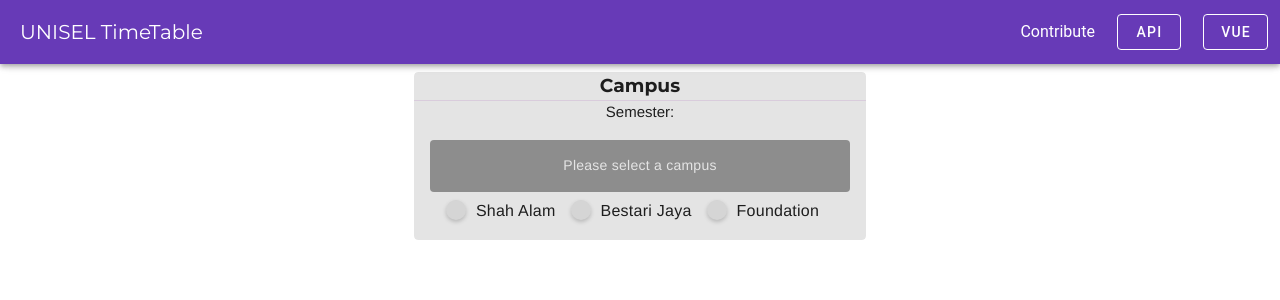
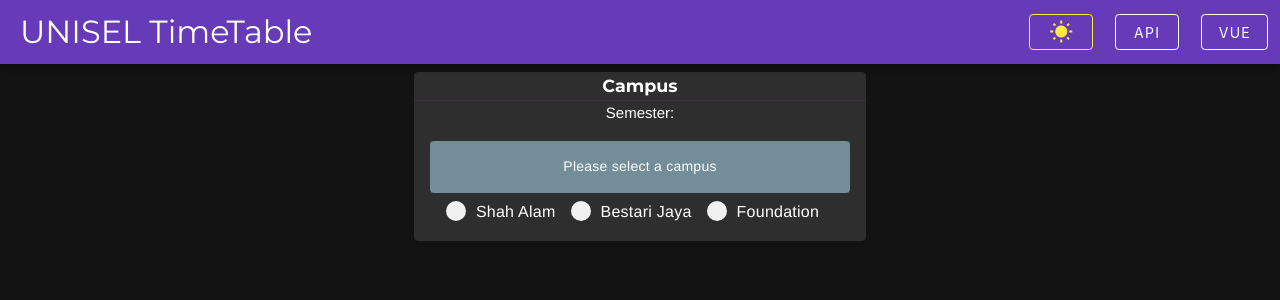
Before and after one commit to vicevirus/UNISEL-TimeTable-Vue, a Vue app: page / in a window 1280 px wide. Shown: the top 300 px of the page. Built offline with nearby package versions, Linux system fonts and the light colour scheme.

Commit message:
Added dark and light mode

```diff
--- a/src/App.vue
+++ b/src/App.vue
@@ -1,4 +1,4 @@
-Place the clear button somewhere easy and neat to access
+
 <template>
   <div id="app">
 
@@ -8,7 +8,12 @@
 
         <v-toolbar-title class="title">UNISEL TimeTable</v-toolbar-title>
         <v-spacer></v-spacer>
-        <span class="mr-3">Contribute</span>
+        <span class="mr-3">
+          <v-btn variant="outlined" :color="toggleButtonColor" @click="toggleTheme">
+            <i class="material-icons">{{ theme.global.current.value.dark ? 'wb_sunny' : 'nights_stay' }}</i>
+
+          </v-btn>
+        </span>
         <span class="mr-3"><v-btn href="https://github.com/vicevirus/UNISEL-TimeTable-REST-Scraper"
             variant="outlined">API</v-btn></span>
         <span class="mr-3"><v-btn href="https://github.com/vicevirus/UNISEL-TimeTable-Vue"
@@ -21,12 +26,12 @@
 
         <v-card variant="tonal" style="text-align: center; ">
 
-          <h3 style="font-family: 'Montserrat', sans-serif">Campus</h3>
+          <h3 style="font-family: 'Montserrat', sans-serif"><b>Campus</b></h3>
 
           <v-divider thickness="1px" color="purple"></v-divider>
           <p style="font-size: 15px">Semester: <b>{{ semesterCode }}</b></p>
           <v-card-text>
-            <v-alert color="grey lighten-2" v-if="!selectedCampus" text="Please select a campus"></v-alert>
+            <v-alert color="blue-grey" v-if="!selectedCampus" text="Please select a campus"></v-alert>
 
             <v-container :fluid="true">
               <div class="radio-group">
@@ -60,7 +65,7 @@
             <v-card-text>
               <v-container :fluid="true">
 
-                <v-btn color="orange" @click="selectedSubject = ''" rounded="lg" class="clear-button" style="width: 100%">
+                <v-btn color="orange" @click="reset" rounded="lg" class="clear-button" style="width: 100%">
                   <i class="material-icons">
                     clear
                   </i>
@@ -81,6 +86,7 @@
 
 
       </div>
+
       <v-container :fluid="true" class="timetable-container">
 
         <v-responsive v-if="selectedSubject !== '' && selectedCampus == 'BJ' || selectedCampus == 'F'">
@@ -107,7 +113,7 @@
             </thead>
             <tbody>
               <tr v-for="day in daysOfWeek" :key="day">
-                <td>{{ day.slice(0, 3) }}</td>
+                <td class="day">{{ day.slice(0, 3) }}</td>
                 <td>{{ timeData[selectedSubject][day.toLowerCase()][0] || '-' }}</td>
                 <td>{{ timeData[selectedSubject][day.toLowerCase()][1] || '-' }}</td>
                 <td>{{ timeData[selectedSubject][day.toLowerCase()][2] || '-' }}</td>
@@ -153,7 +159,7 @@
               <tr v-for="day in daysOfWeek" :key="day">
                 <td>{{ day.slice(0, 3) }}</td>
 
-                <td>{{ timeData[selectedSubject][day.toLowerCase()][0] || '-' }}</td>
+                <td style="background-color: #ccc">{{ timeData[selectedSubject][day.toLowerCase()][0] || '-' }}</td>
                 <td>{{ timeData[selectedSubject][day.toLowerCase()][1] || '-' }}</td>
                 <td>{{ timeData[selectedSubject][day.toLowerCase()][2] || '-' }}</td>
                 <td>{{ timeData[selectedSubject][day.toLowerCase()][3] || '-' }}</td>
@@ -184,14 +190,22 @@
 
 import axios from "axios";
 import vSelect from "vue-select";
+import { useTheme } from 'vuetify'
+export default {
+  setup() {
+    const theme = useTheme()
 
-export default {
+    return {
+      theme,
+      toggleTheme: () => theme.global.name.value = theme.global.current.value.dark ? 'light' : 'dark'
+    }
+  },
   components: {
     vSelect,
   },
   data() {
     return {
-      campuses: ["SA", "BJ"],
+      campuses: ["SA", "BJ", "F"],
       selectedCampus: "",
       semesterCode: "",
       searchInput: null,
@@ -233,12 +247,21 @@
       }
     },
     reset() {
-      this.selectedSubject = ""; // clear the selectedSubject property
-      this.$refs.input.search = 'Default Value';
+      if (this.selectedCampus === "F") {
+        this.selectedSubject = ""; // clear the selectedSubject property
+        this.$refs.input.search = ""; // clear the input search property
+      } else {
+        this.selectedSubject = ""; // clear the selectedSubject property
+        this.$refs.input.search = 'Default Value';
+      }
     },
 
   },
-  computed: {},
+  computed: {
+    toggleButtonColor() {
+      return this.theme.global.current.value.dark ? 'yellow darken-3' : 'grey';
+    }
+  },
   watch: {
     selectedCampus() {
       this.updateSubjects();
@@ -352,10 +375,9 @@
   .timetable th,
   .timetable td {
     font-size: 5px;
+    line-height: 1;
   }
 }
-
-
 
 .timetable {
   width: 190vh;
@@ -366,22 +388,30 @@
 
 }
 
-
 .timetable th,
 .timetable td {
-
   border: 1px solid black;
   text-align: center;
   font-size: 13px;
-  word-wrap: break-word;
+  line-height: 1.5;
 }
 
-.timetable th {
-  background-color: #ccc;
+.timetable th,
+.day {
+
+  font-weight: bold;
+  background-color: #E0E0E0;
+  color: black !important;
 }
 
+.timetable tr {
+  height: 40px;
+}
 
 .xAxis {
   min-width: 80px;
+  font-weight: bold !important;
+  background-color: #E0E0E0;
+  color: black !important;
 }
 </style>
--- a/src/main.js
+++ b/src/main.js
@@ -7,8 +7,12 @@
 import * as components from 'vuetify/components'
 import * as directives from 'vuetify/directives'
 import 'material-design-icons-iconfont/dist/material-design-icons.css'
+import './assets/main.css'
 
 const vuetify = createVuetify({
+  theme: {
+    defaultTheme: 'dark'
+  },
   components,
   directives,
 })
```
